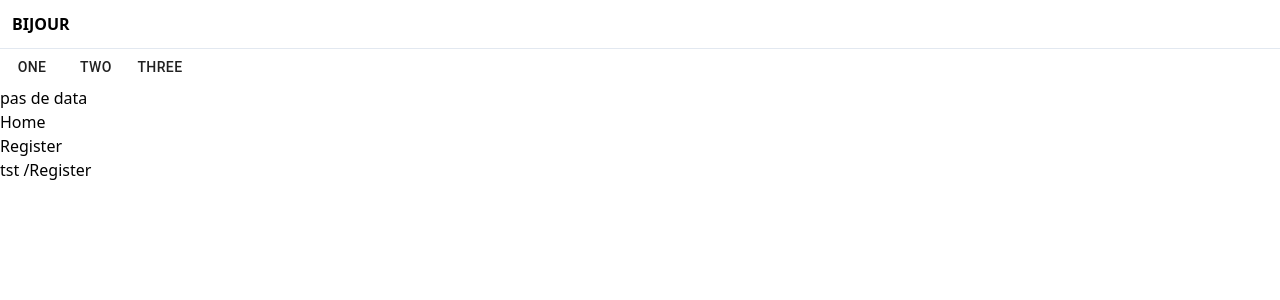
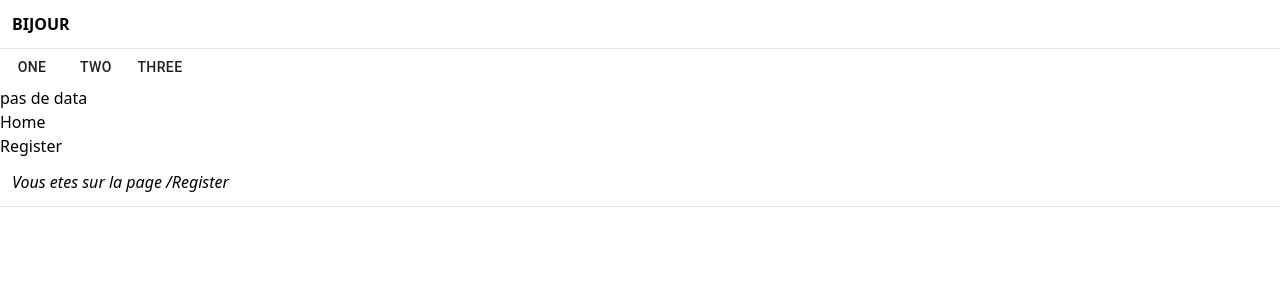
Before and after one commit to WILKmichal/catilina, a React (Create React App) app in the folder frontend/: page /Register in a window 1280 px wide. Shown: the top 300 px of the page. Built offline with nearby package versions, Linux system fonts and the light colour scheme; no server answers.

Commit message:
clean up

```diff
--- a/frontend/src/Views/Home.js
+++ b/frontend/src/Views/Home.js
@@ -1,10 +1,12 @@
 import React from 'react';
 
-function Home(){
+function Home() {
         return (
-            <h1>
-              tst /
-              </h1>
+                <div className = "border-b font-bold p-3">
+                        <h1>
+                                Vous etes sur la page /Home
+                        </h1>
+                </div>
         );
 }
 
--- a/frontend/src/Views/Register.js
+++ b/frontend/src/Views/Register.js
@@ -1,10 +1,13 @@
 import React from 'react';
 
-function Register(){
+function Register() {
         return (
-            <h1>
-              tst /Register
+                <div className="italic border-b p-3">
+
+                        <h1>
+                                Vous etes sur la page /Register
               </h1>
+                </div>
         );
 }
 
```
